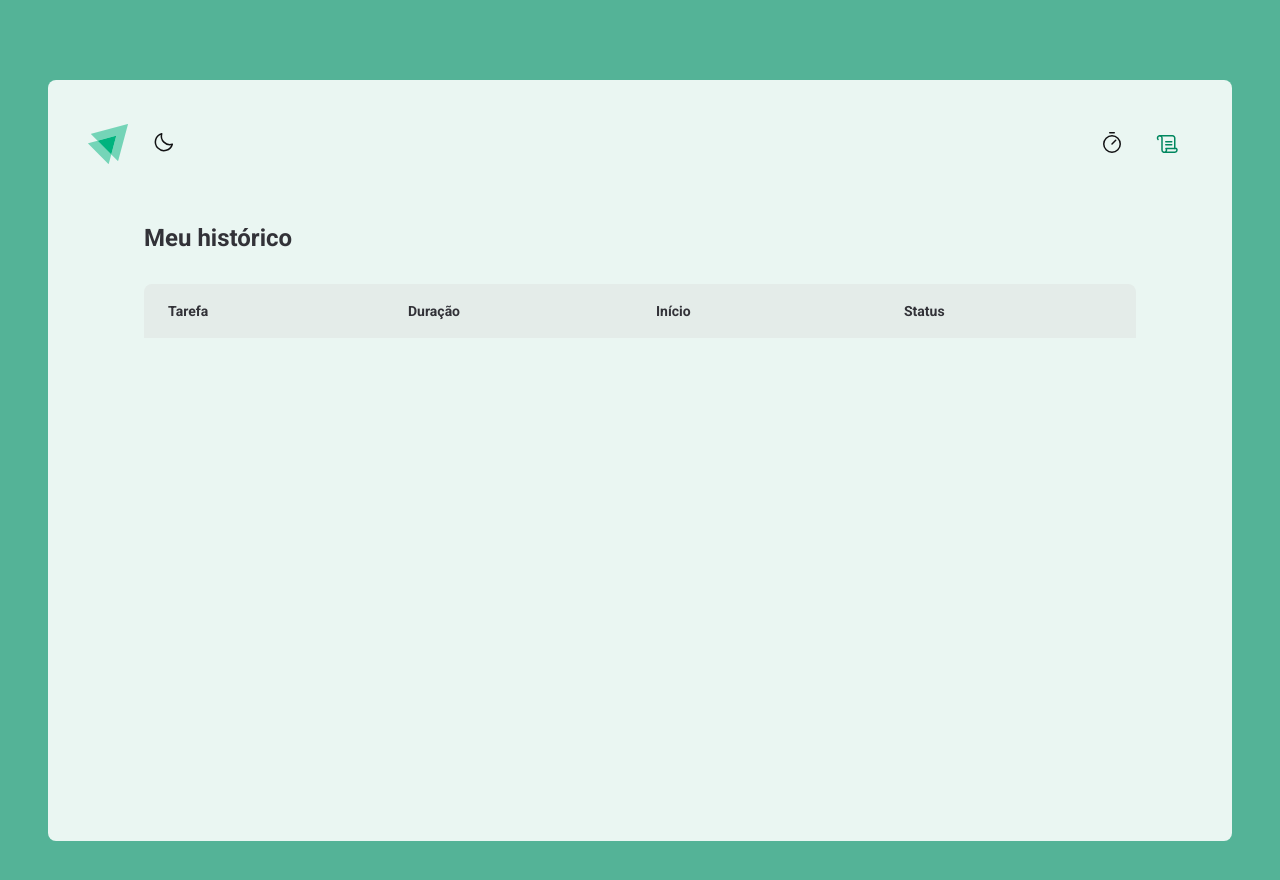
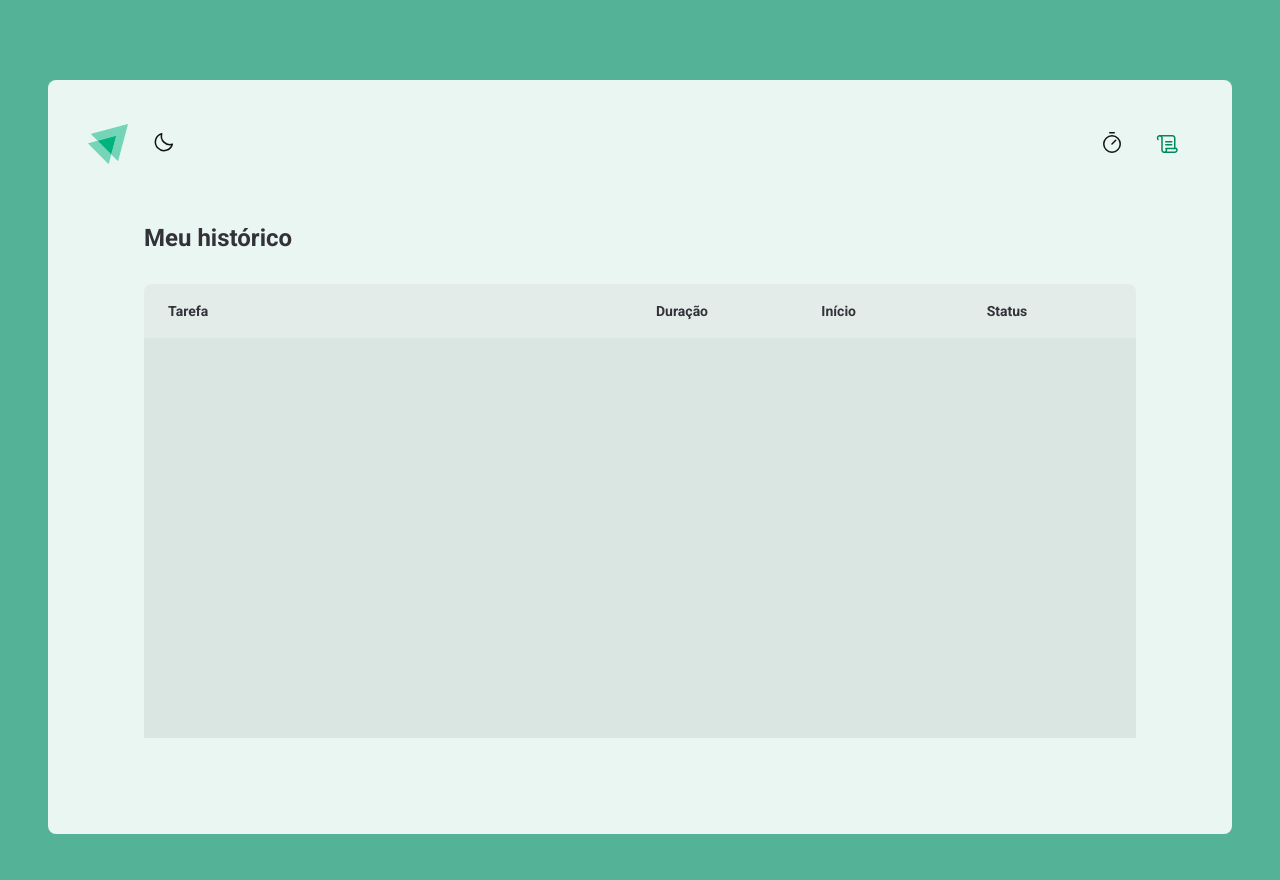
Before and after one commit to brunosllz/Ignite-timer, a React (Vite) app: page /history in a window 1280 px wide. Shown: the top 880 px of the page. Built offline with nearby package versions, Linux system fonts and the light colour scheme.

Commit message:
Ajust title aplication when have a active cycle

```diff
--- a/src/pages/History/index.tsx
+++ b/src/pages/History/index.tsx
@@ -7,11 +7,13 @@ import { ptBR } from 'date-fns/locale'
 export function History() {
   const { cycles } = useContext(CyclesContext)
 
+  const haveCycles = cycles.length > 0
+
   return (
     <HistoryContainer>
       <h1>Meu histórico</h1>
 
-      <HistoryList>
+      <HistoryList haveCycles={haveCycles}>
         <table>
           <thead>
             <tr>
--- a/src/pages/History/styles.ts
+++ b/src/pages/History/styles.ts
@@ -12,7 +12,11 @@ export const HistoryContainer = styled.main`
   }
 `
 
-export const HistoryList = styled.div`
+interface HistoryListProps {
+  haveCycles?: boolean
+}
+
+export const HistoryList = styled.div<HistoryListProps>`
   flex: 1;
   margin-top: 2rem;
 
@@ -20,6 +24,13 @@ export const HistoryList = styled.div`
     width: 100%;
     border-collapse: collapse;
     min-width: 600px;
+
+    thead,
+    tbody tr {
+      display: table;
+      width: 100%;
+      table-layout: fixed;
+    }
 
     th {
       background-color: ${(props) => props.theme.colors.divider};
@@ -31,6 +42,7 @@ export const HistoryList = styled.div`
 
       &:first-child {
         border-top-left-radius: 8px;
+        width: 50%;
         padding-left: 1.5rem;
       }
 
@@ -40,18 +52,13 @@ export const HistoryList = styled.div`
       }
     }
 
-    thead,
-    tbody tr {
-      display: table;
-      width: 100%;
-      table-layout: fixed;
-    }
-
     tbody {
       width: 100%;
       display: block;
-      height: 407px;
+      height: 25rem;
       overflow: auto;
+      background-color: ${({ theme, haveCycles }) =>
+        haveCycles ? '' : theme.colors.elements};
 
       &::-webkit-scrollbar {
         width: 6px;
--- a/src/pages/Home/components/Countdown/index.tsx
+++ b/src/pages/Home/components/Countdown/index.tsx
@@ -57,6 +57,8 @@ export function Countdown() {
   useEffect(() => {
     if (activeCycle) {
       document.title = `${minutes}:${secounds}`
+    } else {
+      document.title = 'Ignite Timer'
     }
   }, [secounds, minutes, activeCycle])
 
```
